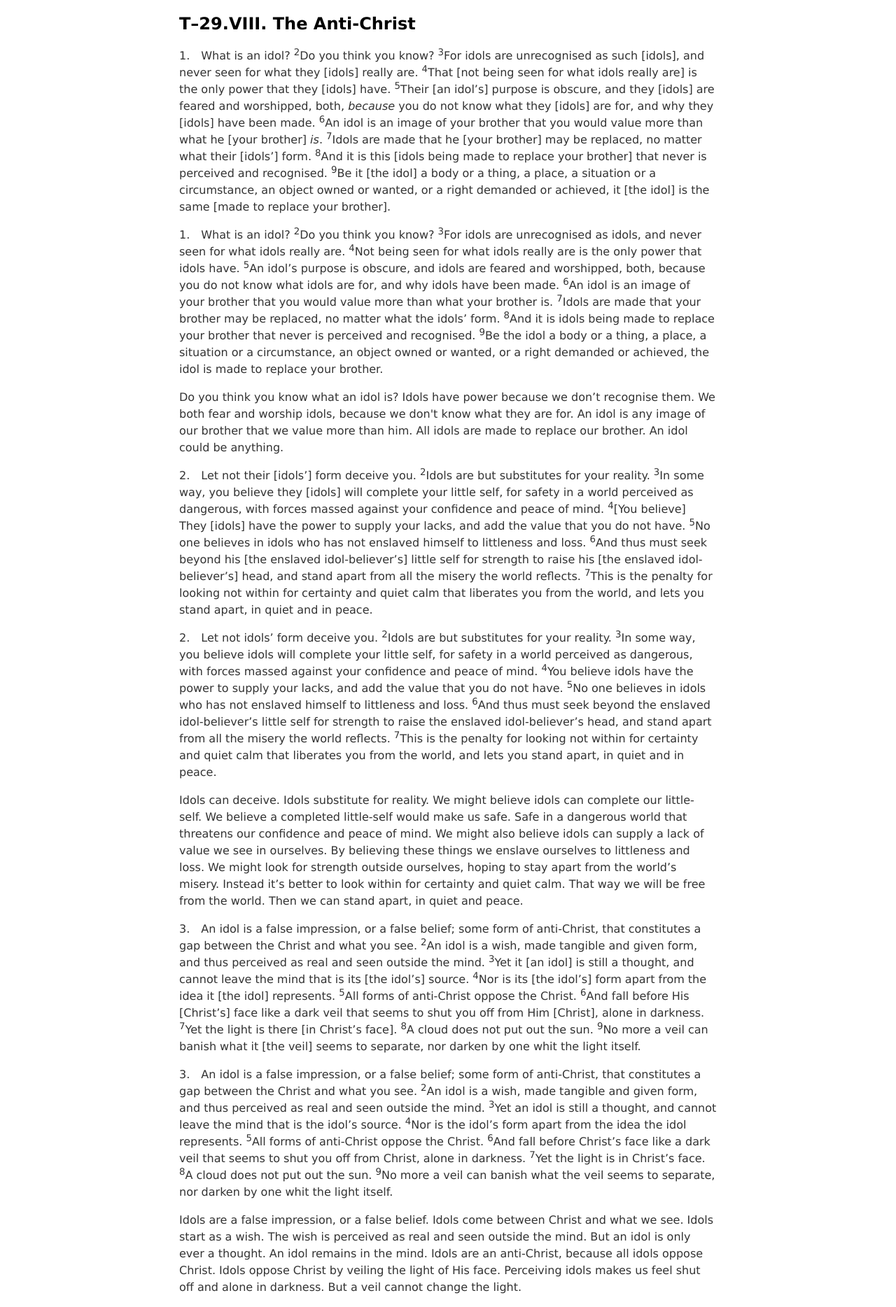
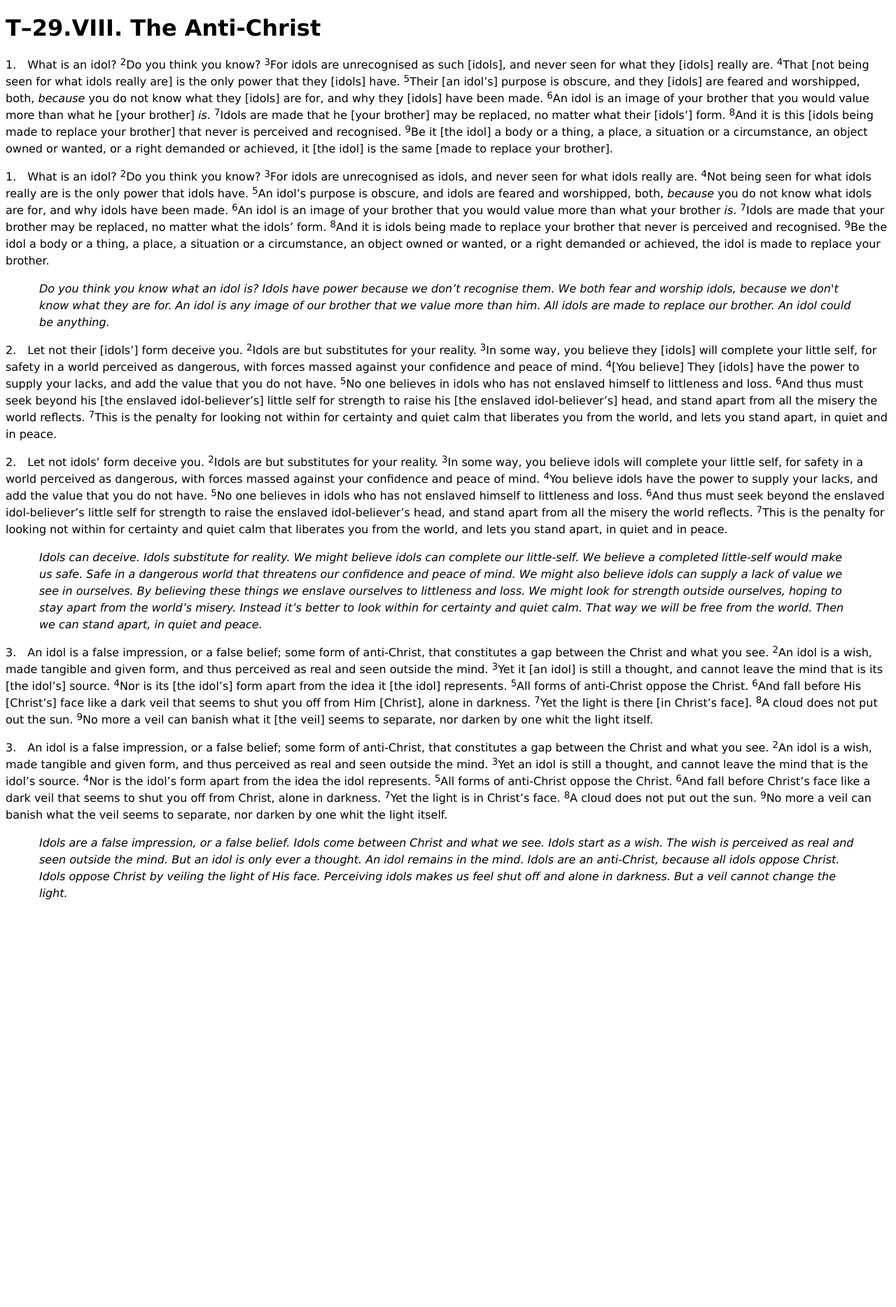
Before and after one commit to wdporter/acim, a Jekyll site: the page built from t/29/viii/index.html, in a window 1280 px wide. Shown: the whole page at 70% size. Built offline with Jekyll 4.4.1, drawn with Linux system fonts in a browser that asks for light colours; after the commit the page ends 1305 px from its top, so only the background shows below that.

Commit message:
various edits

```diff
--- a/_layouts/default2.html
+++ b/_layouts/default2.html
@@ -2,8 +2,9 @@
 <!DOCTYPE html>
 <html>
 <title>ACIM Easy to Read — {{ page.title }}</title>
-<meta name="viewport" content="width=device-width, initial-scale=1">
-<link rel="stylesheet" href="https://www.w3schools.com/w3css/4/w3.css">
+<meta name=viewport content="width=device-width, initial-scale=1">
+<link rel=stylesheet href="https://www.w3schools.com/w3css/4/w3.css">
+<link rel=stylesheet href=/assets/css/style.css>
 <style>
 .w3-theme {color:#fff !important;background-color:#4CAF50 !important}
 .w3-btn {background-color:#4CAF50;margin-bottom:4px}
@@ -67,6 +68,7 @@
 <div class="w3-main w3-container" style="margin-left:270px;margin-top:117px;">
 
   {{ content }}
+
 
 <div class="w3-panel w3-padding-large w3-card-4 w3-light-grey">
   <h1 class="w3-jumbo">CSS</h1>
--- a/assets/css/style.css
+++ b/assets/css/style.css
@@ -1,7 +1,5 @@
 body {
   font-family: Verdana, sans-serif;
-  max-width: 60%;
-  margin: auto;
 }
 
 sup {
@@ -12,21 +10,17 @@ sup {
 
 p {
   line-height: 1.5;
-  color: #333;
+}
+
+p.expanded {
 }
 
 p.substituted {
+/*  display: none; */
 }
 
-p.hidden {
-  display: none;
-}
-
-p.indented {
+p.simplified {
   padding-left: 3em;
   padding-right: 3em;
-}
-
-p.emphasis {
   font-style: italic;
 }
--- a/t/29/viii/index.html
+++ b/t/29/viii/index.html
@@ -2,22 +2,32 @@
 layout: default
 title: T-29.VIII
 ---
-<h2>T–29.VIII. The Anti-Christ</h2>
+<h1 >T–29.VIII. The Anti-Christ</h1>
+
+<div id="T–29.VIII.1">
 
   <p class=expanded>1.&emsp;What is an idol? <sup>2</sup>Do you think you know? <sup>3</sup>For idols are unrecognised as such [idols], and never seen for what they [idols] really are. <sup>4</sup>That [not being seen for what idols really are] is the only power that they [idols] have. <sup>5</sup>Their [an idol’s] purpose is obscure, and they [idols] are feared and worshipped, both, <em>because</em> you do not know what they [idols] are for, and why they [idols] have been made. <sup>6</sup>An idol is an image of your brother that you would value more than what he [your brother] <em>is</em>. <sup>7</sup>Idols are made that he [your brother] may be replaced, no matter what their [idols’] form. <sup>8</sup>And it is this [idols being made to replace your brother] that never is perceived and recognised. <sup>9</sup>Be it [the idol] a body or a thing, a place, a situation or a circumstance, an object owned or wanted, or a right demanded or achieved, it [the idol] is the same [made to replace your brother].</p>
 
-<p class="substituted">1.&emsp;What is an idol? <sup>2</sup>Do you think you know? <sup>3</sup>For idols are unrecognised as idols, and never seen for what idols really are. <sup>4</sup>Not being seen for what idols really are is the only power that idols have. <sup>5</sup>An idol’s purpose is obscure, and idols are feared and worshipped, both, because you do not know what idols are for, and why idols have been made. <sup>6</sup>An idol is an image of your brother that you would value more than what your brother is. <sup>7</sup>Idols are made that your brother may be replaced, no matter what the idols’ form. <sup>8</sup>And it is idols being made to replace your brother that never is perceived and recognised. <sup>9</sup>Be the idol a body or a thing, a place, a situation or a circumstance, an object owned or wanted, or a right demanded or achieved, the idol is made to replace your brother.</p>
+  <p class="w3-sand w3-leftbar w3-container w3-panel substituted">1.&emsp;What is an idol? <sup>2</sup>Do you think you know? <sup>3</sup>For idols are unrecognised as idols, and never seen for what idols really are. <sup>4</sup>Not being seen for what idols really are is the only power that idols have. <sup>5</sup>An idol’s purpose is obscure, and idols are feared and worshipped, both, <em>because</em> you do not know what idols are for, and why idols have been made. <sup>6</sup>An idol is an image of your brother that you would value more than what your brother <em>is</em>. <sup>7</sup>Idols are made that your brother may be replaced, no matter what the idols’ form. <sup>8</sup>And it is idols being made to replace your brother that never is perceived and recognised. <sup>9</sup>Be the idol a body or a thing, a place, a situation or a circumstance, an object owned or wanted, or a right demanded or achieved, the idol is made to replace your brother.</p>
 
   <p class=simplified>Do you think you know what an idol is? Idols have power because we don’t recognise them. We both fear and worship idols, because we don't know what they are for. An idol is any image of our brother that we value more than him. All idols are made to replace our brother. An idol could be anything.
 
+</div>
+
+<div  id="T–29.VIII.2">
   <p class=expanded>2.&emsp;Let not their [idols’] form deceive you. <sup>2</sup>Idols are but substitutes for your reality. <sup>3</sup>In some way, you believe they [idols] will complete your little self, for safety in a world perceived as dangerous, with forces massed against your confidence and peace of mind. <sup>4</sup>[You believe] They [idols] have the power to supply your lacks, and add the value that you do not have. <sup>5</sup>No one believes in idols who has not enslaved himself to littleness and loss. <sup>6</sup>And thus must seek beyond his [the enslaved idol-believer’s] little self for strength to raise his [the enslaved idol-believer’s] head, and stand apart from all the misery the world reflects. <sup>7</sup>This is the penalty for looking not within for certainty and quiet calm that liberates you from the world, and lets you stand apart, in quiet and in peace.</p>
 
   <p class=substituted>2.&emsp;Let not idols’ form deceive you. <sup>2</sup>Idols are but substitutes for your reality. <sup>3</sup>In some way, you believe idols will complete your little self, for safety in a world perceived as dangerous, with forces massed against your confidence and peace of mind. <sup>4</sup>You believe idols have the power to supply your lacks, and add the value that you do not have. <sup>5</sup>No one believes in idols who has not enslaved himself to littleness and loss. <sup>6</sup>And thus must seek beyond the enslaved idol-believer’s little self for strength to raise the enslaved idol-believer’s head, and stand apart from all the misery the world reflects. <sup>7</sup>This is the penalty for looking not within for certainty and quiet calm that liberates you from the world, and lets you stand apart, in quiet and in peace.</p>
 
   <p class=simplified>Idols can deceive. Idols substitute for reality. We might believe idols can complete our little-self. We believe a completed little-self would make us safe. Safe in a dangerous world that threatens our confidence and peace of mind. We might also believe idols can supply a lack of value we see in ourselves. By believing these things we enslave ourselves to littleness and loss. We might look for strength outside ourselves, hoping to stay apart from the world’s misery. Instead it’s better to look within for certainty and quiet calm. That way we will be free from the world. Then we can stand apart, in quiet and peace.
 
+</div>
+
+<div id="T–29.VIII.3">
+
   <p class=expanded>3.&emsp;An idol is a false impression, or a false belief; some form of anti-Christ, that constitutes a gap between the Christ and what you see. <sup>2</sup>An idol is a wish, made tangible and given form, and thus perceived as real and seen outside the mind. <sup>3</sup>Yet it [an idol] is still a thought, and cannot leave the mind that is its [the idol’s] source. <sup>4</sup>Nor is its [the idol’s] form apart from the idea it [the idol] represents. <sup>5</sup>All forms of anti-Christ oppose the Christ. <sup>6</sup>And fall before His [Christ’s] face like a dark veil that seems to shut you off from Him [Christ], alone in darkness. <sup>7</sup>Yet the light is there [in Christ’s face]. <sup>8</sup>A cloud does not put out the sun. <sup>9</sup>No more a veil can banish what it [the veil] seems to separate, nor darken by one whit the light itself.
 
   <p class=substituted>3.&emsp;An idol is a false impression, or a false belief; some form of anti-Christ, that constitutes a gap between the Christ and what you see. <sup>2</sup>An idol is a wish, made tangible and given form, and thus perceived as real and seen outside the mind. <sup>3</sup>Yet an idol is still a thought, and cannot leave the mind that is the idol’s source. <sup>4</sup>Nor is the idol’s form apart from the idea the idol represents. <sup>5</sup>All forms of anti-Christ oppose the Christ. <sup>6</sup>And fall before Christ’s face like a dark veil that seems to shut you off from Christ, alone in darkness. <sup>7</sup>Yet the light is in Christ’s face. <sup>8</sup>A cloud does not put out the sun. <sup>9</sup>No more a veil can banish what the veil seems to separate, nor darken by one whit the light itself.
 
   <p class=simplified>Idols are a false impression, or a false belief. Idols come between Christ and what we see. Idols start as a wish. The wish is perceived as real and seen outside the mind. But an idol is only ever a thought. An idol remains in the mind. Idols are an anti-Christ, because all idols oppose Christ. Idols oppose Christ by veiling the light of His face. Perceiving idols makes us feel shut off and alone in darkness. But a veil cannot change the light.
+</div>
```
Lines whose indentation alone changed are shown as unchanged.
